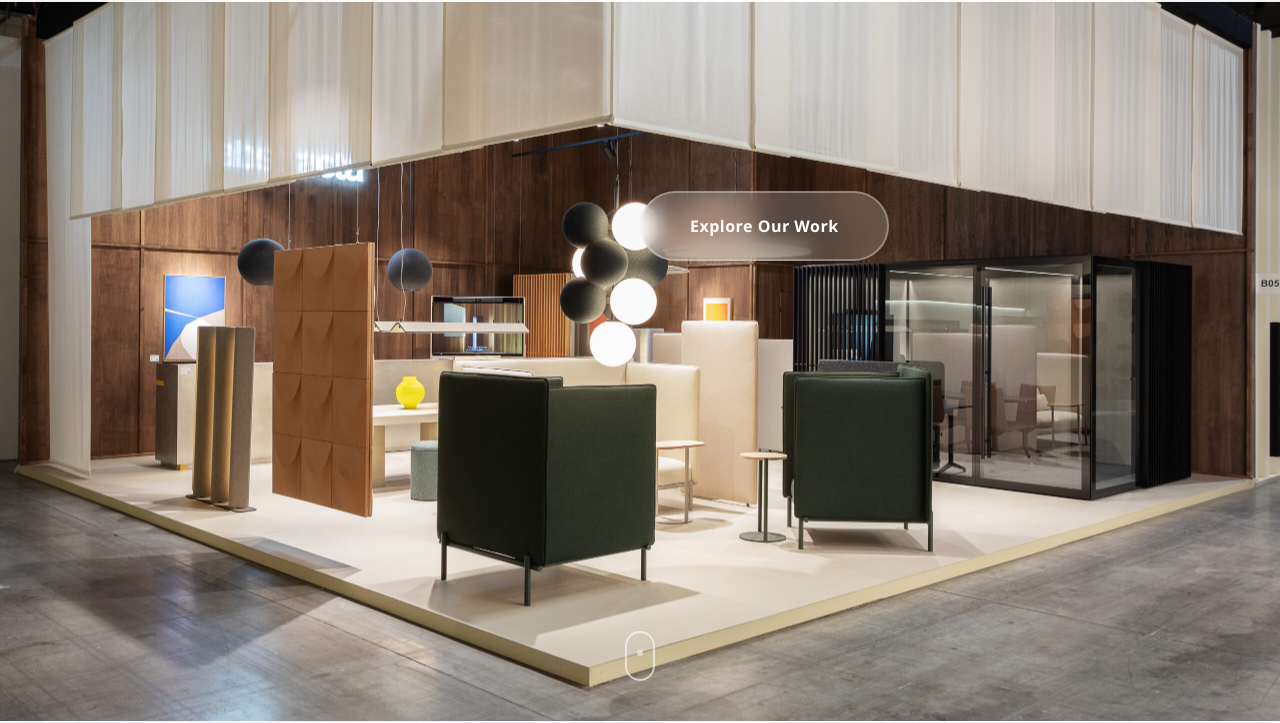
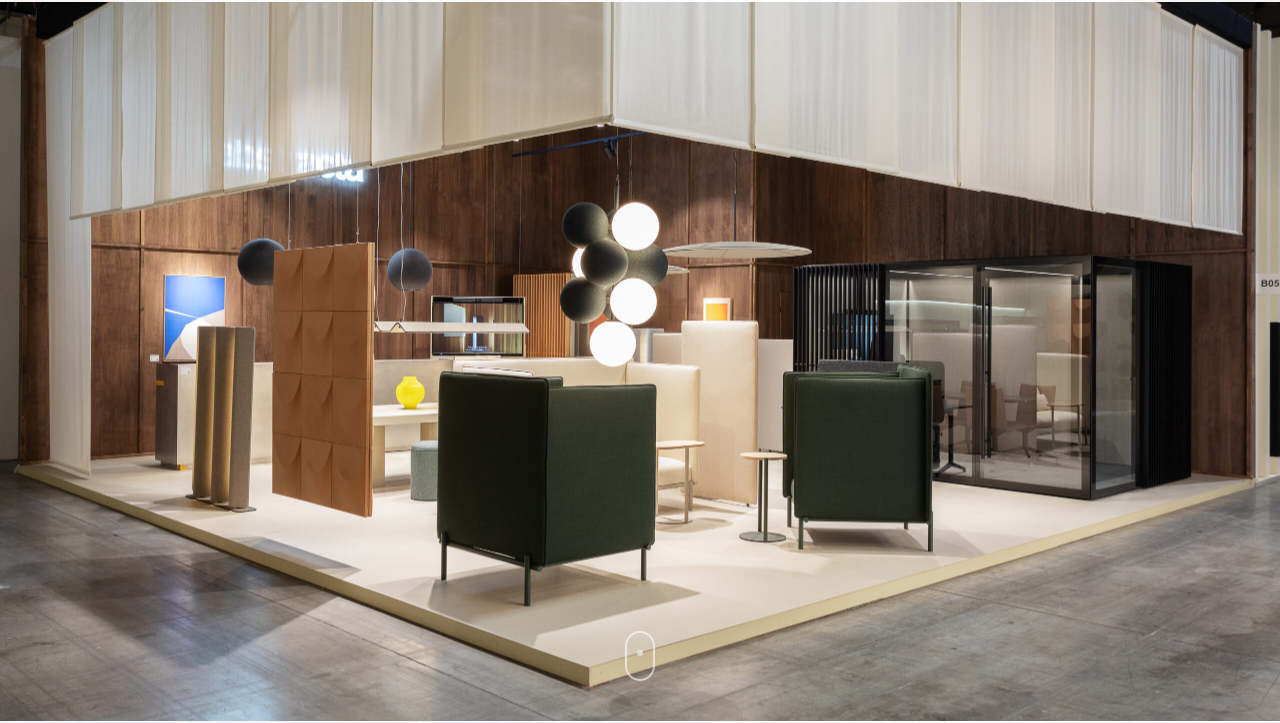
Before and after one commit to 2reeps2/veldin-website, a plain HTML site: page index.html in a window 1280 px wide. Shown: the part 79-802 px from the top of the page. Drawn offline with Linux system fonts and the light colour scheme.

Commit message:
Update index.html

```diff
--- a/index.html
+++ b/index.html
@@ -42,7 +42,7 @@
             <img src="images/hero.jpg" alt="Background Image">
         </div>
         <div class="hero-content">
-            <a href="#portfolio" class="cta-button">Explore Our Work</a>
+            <!-- <a href="#portfolio" class="cta-button">Explore Our Work</a> -->
         </div>
         <div class="scroll-indicator" onclick="document.getElementById('about').scrollIntoView()"></div>
     </section>
```
